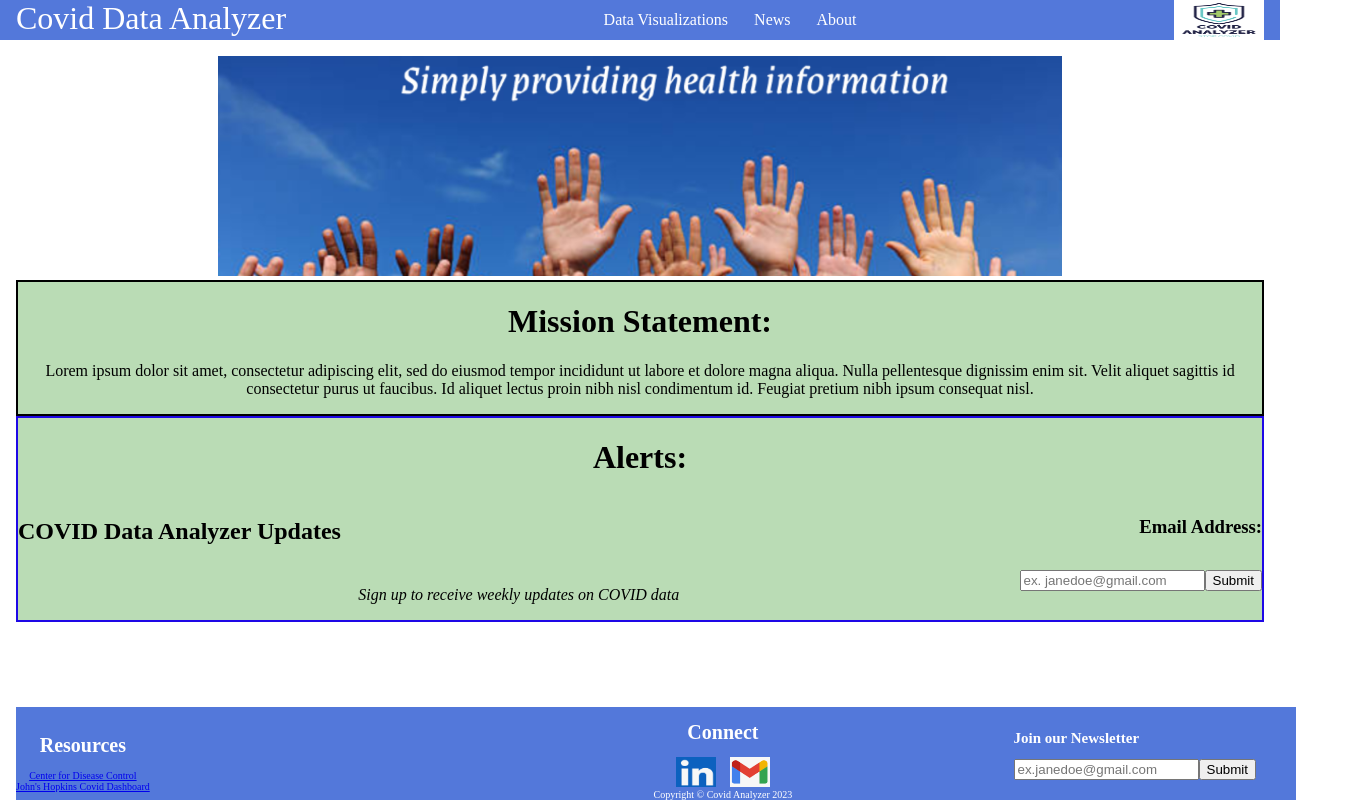
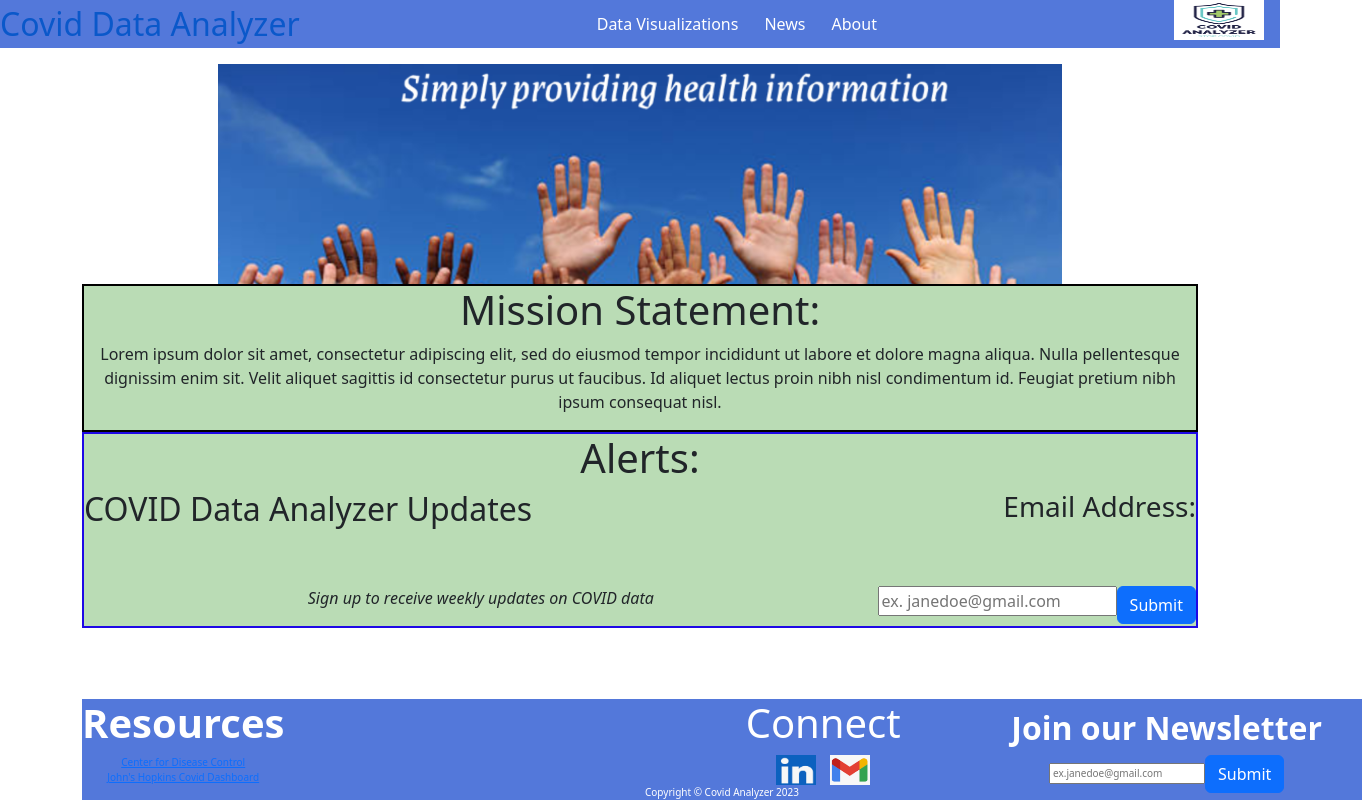
Before and after one commit to RBiju12/covid-data-analyzer, a React (Create React App) app: page / in a window 1280 px wide. Shown: the whole page, 1362 px wide, since content can reach past the window. Built offline with nearby package versions, Linux system fonts and the light colour scheme; no server answers; the database is empty.

Commit message:
Added email handling to Footer Component

```diff
--- a/package.json
+++ b/package.json
@@ -11,11 +11,13 @@
     "@testing-library/user-event": "^13.5.0",
     "apexcharts": "^3.37.0",
     "axios": "^1.3.2",
+    "bootstrap": "^5.2.3",
     "chart.js": "^4.2.0",
     "firebase": "^9.17.1",
     "prop-types": "^15.8.1",
     "react": "^18.2.0",
     "react-apexcharts": "^1.4.0",
+    "react-bootstrap": "^2.7.2",
     "react-chartjs-2": "^5.2.0",
     "react-dom": "^18.2.0",
     "react-router-dom": "^6.8.0",
--- a/src/Footer.js
+++ b/src/Footer.js
@@ -1,13 +1,27 @@
-import React from 'react';
+import React, {useState} from 'react';
 import linkedin from './Linkedin.png';
 import gmail from './Gmail.png';
-
+import Button from 'react-bootstrap/Button';
+import 'bootstrap/dist/css/bootstrap.min.css';
 
 function Footer(){
 
-    const handleSubmit = () => {
-        alert("Thank you for subscribing to the newsletter!")
-    }
+
+    const[userText, setUserText] = useState('');
+
+        const handleSubmit = (event) => {
+            event.preventDefault();
+
+            if(userText.trim() === ''){
+        alert("Please enter in the field!")
+            }
+            else if(!/(@gmail|outlook)/.test(userText)){
+                alert("Please enter a valid email address!")
+            }
+            else{
+         alert(`Thank you for submitting the newsletter: ${userText}`)
+            }
+}
 
 
 
@@ -34,9 +48,9 @@ function Footer(){
         <div className='newsletter'>
             <h2><strong>Join our Newsletter</strong></h2>
             <br></br>
+            <input type="text" value={userText} placeholder="ex.janedoe@gmail.com" onChange={(e) => setUserText(e.target.value)}/>
 
-            <input type="text" placeholder="ex.janedoe@gmail.com"/>
-            <button type="submit" onClick={handleSubmit}>Submit</button>
+            <Button type="submit" onClick={handleSubmit}>Submit</Button>
         </div>
 
         {`Copyright  © Covid Analyzer ${year}`}
--- a/src/pages/About.js
+++ b/src/pages/About.js
@@ -1,6 +1,8 @@
 import React from 'react'
 import Profile from './profile.png'
 import { useState } from 'react';
+import Button from 'react-bootstrap/Button';
+import 'bootstrap/dist/css/bootstrap.min.css';
 
 function About(){
  const [email, setEmail] = useState('')
@@ -23,13 +25,13 @@ function About(){
       <br></br>
 
 
-    <img src={Profile} height="380px" width="400px" alt="Profile"></img>
+    <img src={Profile} height="330px" width="400px" alt="Profile"></img>
 
       <br></br>
       Additional Contact information:
       <br></br>
       <p>{email}</p>
-      <button onClick={handleClick}>Email</button>
+      <Button onClick={handleClick}>Email</Button>
     </p>
     </div>
     </>
--- a/src/pages/Home.js
+++ b/src/pages/Home.js
@@ -2,6 +2,8 @@ import React from 'react'
 import logoimage from './HomeImage.png'
 import { useState, useEffect } from 'react';
 import {dataref} from "./firebase"
+import Button from 'react-bootstrap/Button';
+import 'bootstrap/dist/css/bootstrap.min.css';
 
 function Home(){
 
@@ -44,7 +46,7 @@ console.log(allValue)
       <br></br>
       <br></br>
       <br></br>
-      <button className='emailbutton' onClick={handleAdd}>Submit</button>
+      <Button className='emailbutton' onClick={handleAdd}>Submit</Button>
       <input className="emailform" placeholder='ex. janedoe@gmail.com' value={email} onChange={(e) =>
       {setEmail(e.target.value)}} />
       <p id="alerttext"><i>Sign up to receive weekly updates on COVID data</i> </p>
--- a/src/stylesheet.css
+++ b/src/stylesheet.css
@@ -69,7 +69,7 @@ body{
 .footer{
     background-color: #5378DA;
     color: white;
-    position: fixed;
+    position: absolute;
     width: 100%;
     bottom: 0;
     font-size: 10px;
```
Also changed, not shown: 1 other file (tests, documents, lock files or other folders).
